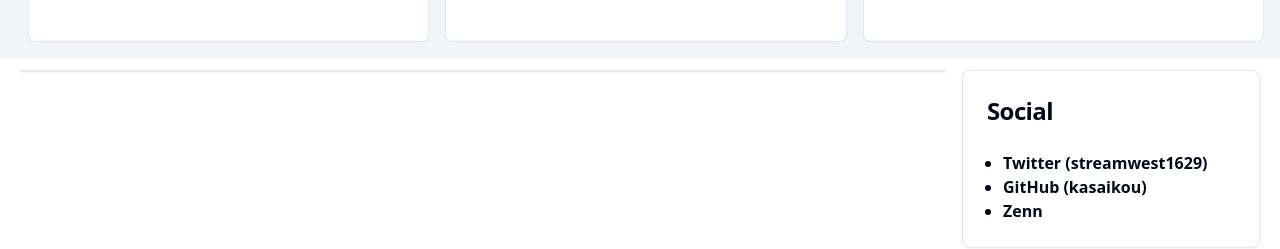
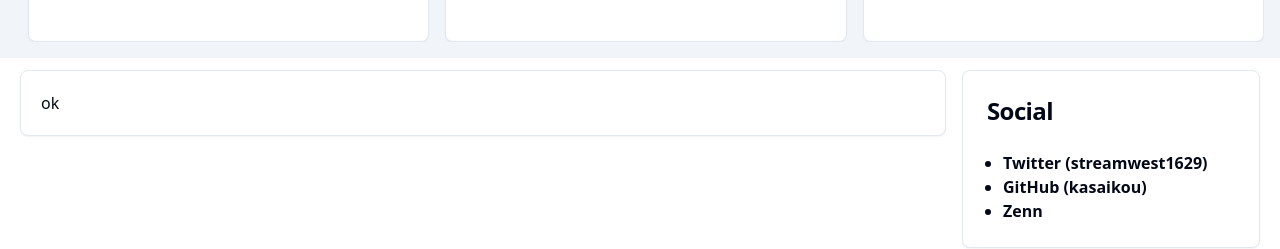
Before and after one commit to kasaikou/kasaikou.com, a Next.js app in the folder frontend/: page / in a window 1280 px wide. Shown: the part 439-688 px from the top of the page. Built offline with nearby package versions, Linux system fonts and the light colour scheme.

Commit message:
一時的なコミット

```diff
--- a/frontend/src/app/layout.tsx
+++ b/frontend/src/app/layout.tsx
@@ -1,7 +1,7 @@
 import type { Metadata } from "next";
 import { Inter } from "next/font/google";
 import "./globals.css";
-import App from "./app";
+import App from "../layouts/app";
 import { Inter as FontSans } from "next/font/google";
 import { cn } from "@/lib/utils";
 
@@ -27,7 +27,9 @@ export default function RootLayout({
       <App
         hostname={process.env.PUBLIC_URL!}
         bodyClassName={cn("min-h-screen bg-background font-sans antialiased", font.variable)}
-      />
+      >
+        {children}
+      </App>
     </html>
   );
 }
--- /dev/null
+++ b/frontend/src/app/not-found.tsx
@@ -0,0 +1,5 @@
+export default function Page() {
+    return (
+        <div>not found</div>
+    )
+}
--- a/frontend/src/components/navbar.tsx
+++ b/frontend/src/components/navbar.tsx
@@ -1,3 +1,5 @@
+"use client";
+
 import { useTheme } from "next-themes";
 import Link from "next/link";
 import { Sheet, SheetContent, SheetTrigger } from "@/components/ui/sheet";
--- a/frontend/src/app/app.tsx
+++ b/frontend/src/layouts/app.tsx
@@ -1,5 +1,3 @@
-"use client";
-
 import Link from "next/link";
 import { Sheet, SheetContent, SheetTrigger } from "@/components/ui/sheet";
 import { Button } from "@/components/ui/button";
@@ -14,10 +12,12 @@ import { ThemeProvider, useTheme } from "next-themes";
 import NavigationBar from "../components/navbar";
 import { Carousel, CarouselContent, CarouselItem, CarouselNext, CarouselPrevious } from "@/components/ui/carousel";
 import { Card, CardContent, CardHeader } from "@/components/ui/card";
+import React from "react";
 
 export default function App(props: {
     bodyClassName: string,
     hostname: string,
+    children: React.ReactNode,
 }) {
 
     return (
@@ -73,8 +73,8 @@ export default function App(props: {
                         </div>
                         <main className="grid md:grid-cols-4 grid-cols-1 container p-3">
                             <div className="md:col-span-3 grid-cols-1 px-2">
-                                <Card>
-
+                                <Card className="p-5">
+                                    {props.children}
                                 </Card>
                             </div>
                             <div className="md:col-span-1 grid-cols-1 px-2">
```
